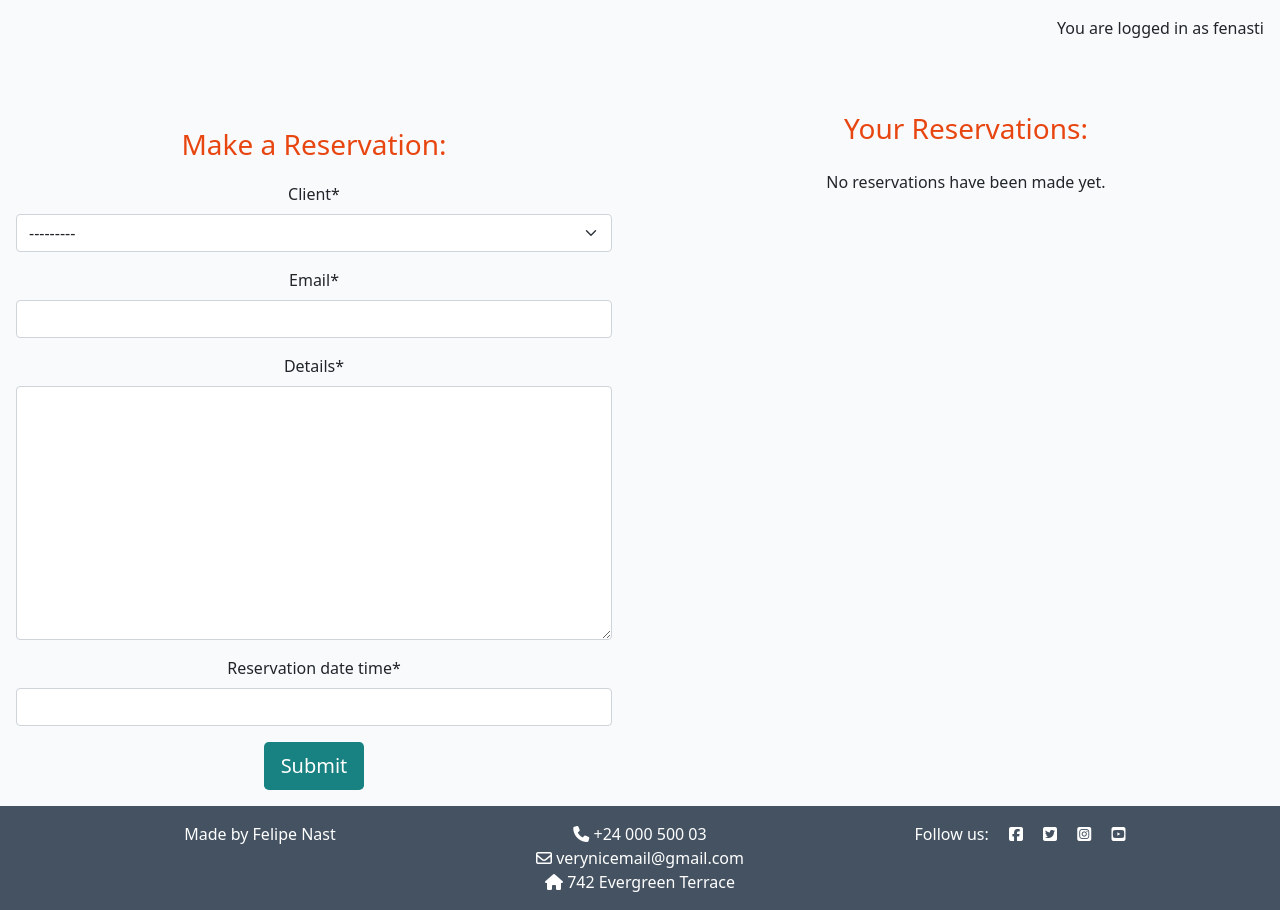
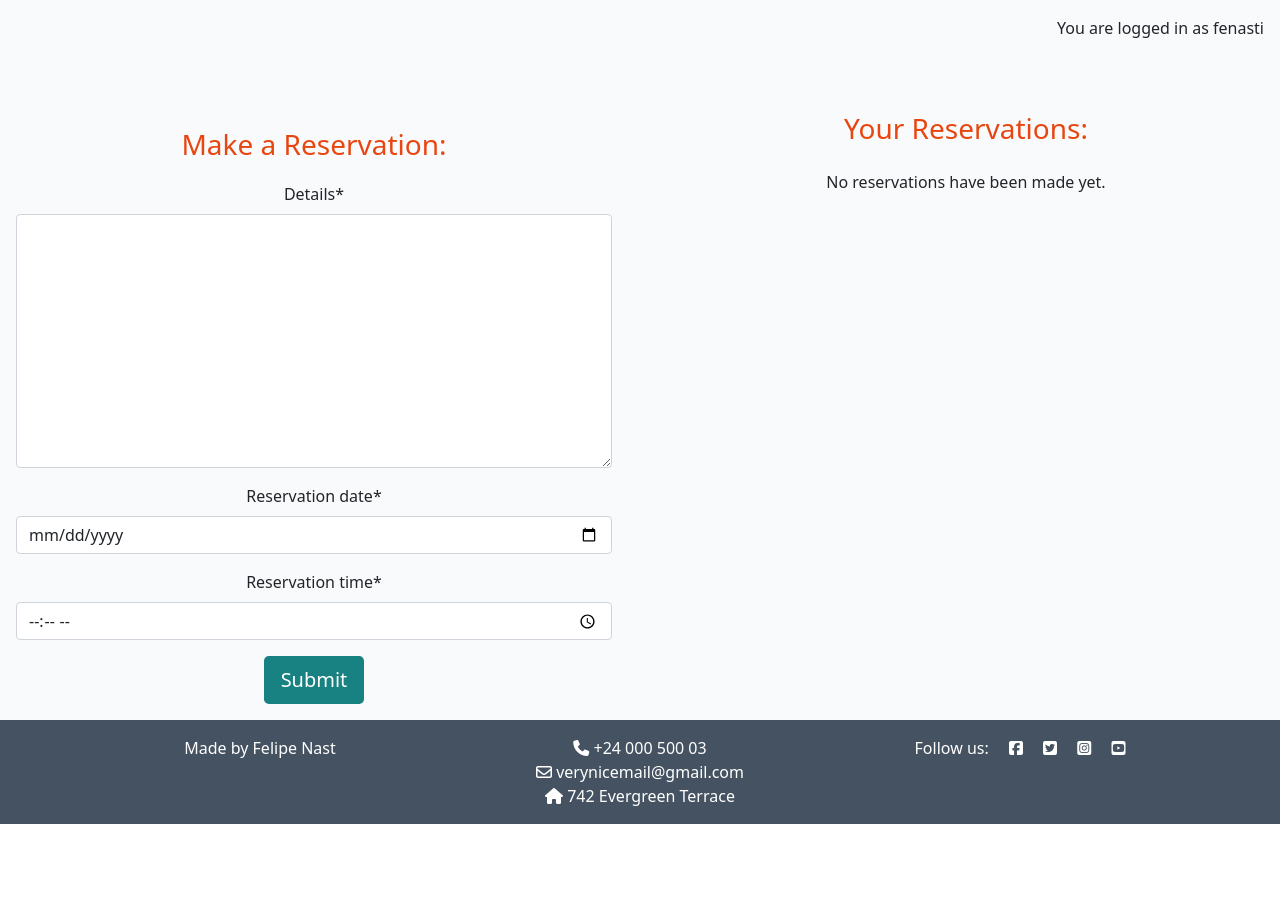
Before and after one commit to fenasti/restaurant-ci-project, a Django app: page /reservation/ in a window 1280 px wide. Shown: the part 88-998 px from the top of the page. After the commit the page ends 912 px from the top, so only its background shows below. Run offline with Django 4.2, Linux system fonts and the light colour scheme; a user stored in the database is signed in; data comes from the database, SQL or seed files in the repository; data that the repository does not hold is empty; some libraries are stand-ins or nearby versions.

Commit message:
add a calendar and hour display to choos on the reservation field FINALY

```diff
--- a/reservation/forms.py
+++ b/reservation/forms.py
@@ -1,8 +1,12 @@
 from .models import ReservationRequest
 from django import forms
+from django.forms import DateInput, TimeInput
 
 
 class ReservationForm(forms.ModelForm):
+    reservation_date = forms.DateField(widget=DateInput(attrs={'type': 'date'}))
+    reservation_time = forms.TimeField(widget=TimeInput(attrs={'type': 'time'}))
+
     class Meta:
         model = ReservationRequest
-        fields = ('client', 'email', 'details', 'reservation_date_time')
+        fields = ['details', 'reservation_date', 'reservation_time']  # Include your fields here
--- a/reservation/models.py
+++ b/reservation/models.py
@@ -1,6 +1,7 @@
 from django.db import models
 from django.contrib.auth.models import User
 from cloudinary.models import CloudinaryField
+from django.utils import timezone
 
 # Create your models here.
 
@@ -14,7 +15,8 @@ class ReservationRequest(models.Model):
     client = models.ForeignKey(User, on_delete=models.CASCADE, related_name="reserver")
     email = models.EmailField()
     details = models.TextField()
-    reservation_date_time = models.DateTimeField()
+    reservation_date = models.DateField(default=timezone.now)  # Separate date field
+    reservation_time = models.TimeField(default=timezone.now)
     created_on = models.DateTimeField(auto_now_add=True)
     approved = models.BooleanField(default=False)
 
@@ -22,4 +24,4 @@ class ReservationRequest(models.Model):
         ordering = ["created_on"]
 
     def __str__(self):
-        return f"Reservation request from {self.client.username} on {self.reservation_date_time}"
+        return f"Reservation request from {self.client.username} for the {self.reservation_date} at {self.reservation_time}"
--- a/reservation/templates/reservation/reservation.html
+++ b/reservation/templates/reservation/reservation.html
@@ -91,4 +91,27 @@
 
 {% block extras %}
 <script src="{% static 'js/reservations.js' %}"></script>
+
+<!-- Include your date and time picker scripts -->
+<script type="text/javascript">
+  $(document).ready(function() {
+      // Initialize your datepicker and timepicker
+      $('.datepicker').datepicker({
+          format: 'dd/mm/yyyy',  // Example format
+          autoclose: true
+      });
+
+      $('.timepicker').timepicker({
+          timeFormat: 'h:mm p',
+          interval: 15,
+          minTime: '10:00am',
+          maxTime: '11:00pm',
+          defaultTime: '10:00am',
+          startTime: '10:00',
+          dynamic: false,
+          dropdown: true,
+          scrollbar: true
+      });
+  });
+</script>
 {% endblock %}
--- a/reservation/views.py
+++ b/reservation/views.py
@@ -5,6 +5,8 @@ from django.contrib.auth.decorators import login_required
 from django.http import HttpResponseRedirect
 from .models import ReservationContent, ReservationRequest
 from .forms import ReservationForm
+from django.utils import timezone
+from datetime import datetime
 
 @login_required
 def reservation_page(request):
@@ -24,6 +26,13 @@ def reservation_page(request):
         reservation_form = ReservationForm(data=request.POST)
         if reservation_form.is_valid():
             reservation = reservation_form.save(commit=False)
+            # Combine the date and time into a datetime object
+            reservation_datetime = timezone.datetime.combine(
+                reservation_form.cleaned_data['reservation_date'],
+                reservation_form.cleaned_data['reservation_time']
+            )
+            # Set the reservation datetime
+            reservation.reservation_date_time = reservation_datetime
             # Set the client as the currently logged-in user
             reservation.client = request.user
             reservation.save()
--- a/templates/base.html
+++ b/templates/base.html
@@ -107,9 +107,6 @@
 
     <!-- Footer -->
     <footer class="footer mt-auto py-3 dark-bg">
-
-
-
         <div class="container">
             <div class="row">
                 <div class="col">
```
Also changed, not shown: README.md, reservation/migrations/0007_alter_reservationrequest_reservation_date_time.py (added), reservation/migrations/0008_remove_reservationrequest_reservation_date_time_and_more.py (added).
